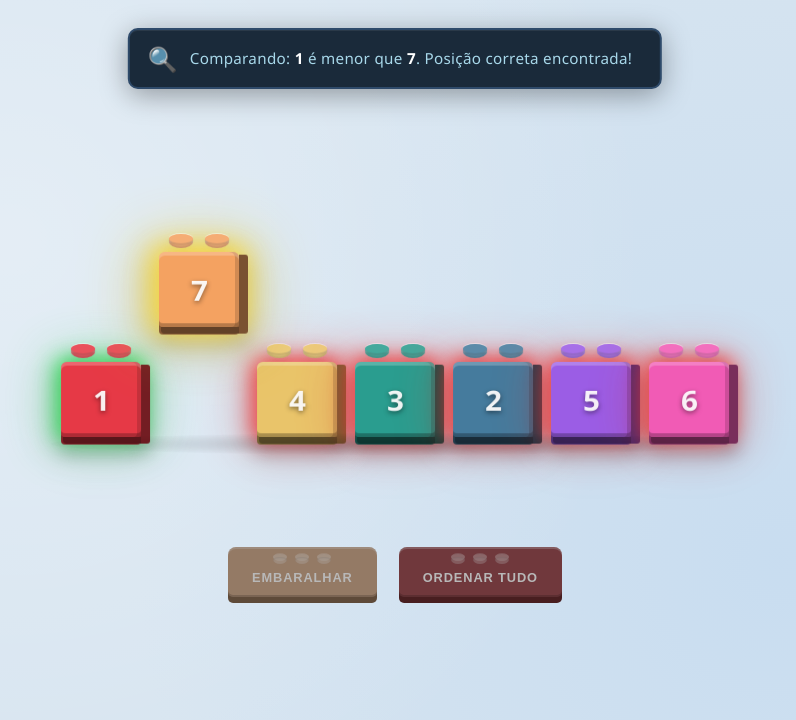
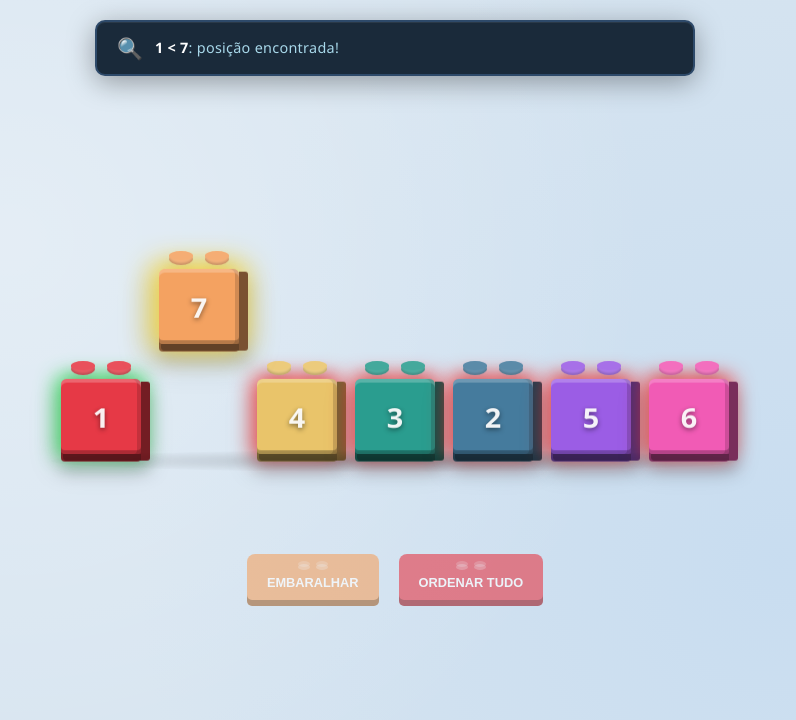
Before and after one commit to cauasampaio/insertion-sort-aed, a plain HTML site: page index.html in a window 1280 px wide. Both pictures are taken after a click on the button "ORDENAR TUDO". Shown: the whole page, without its empty margins (245-1041 px from the left). Drawn offline with Linux system fonts and the light colour scheme.

Commit message:
insertion_sort 3.0

```diff
--- a/index.html
+++ b/index.html
@@ -21,6 +21,7 @@
   --block-h:     80px;
   --stud-r:      12px;
   --stud-h:      10px;
+  --gap:         18px;
 }
 
 body {
@@ -34,38 +35,37 @@ body {
   align-items: center;
   justify-content: center;
   font-family: 'Segoe UI', Arial, sans-serif;
-  overflow: hidden;
+  overflow-x: hidden;
   user-select: none;
+  padding: 20px;
 }
 
 /* ─── Painel de instruções flutuante ─── */
 #instruction-panel {
   position: fixed;
-  top: 28px;
+  top: 20px;
   left: 50%;
   transform: translateX(-50%);
   background: var(--panel-bg);
   border: 2px solid var(--panel-border);
   border-radius: 10px;
-  padding: 12px 28px 12px 18px;
+  padding: 12px 20px;
   display: flex;
   align-items: center;
   gap: 12px;
   box-shadow: 0 6px 28px rgba(0,0,0,0.35), inset 0 1px 0 rgba(255,255,255,0.07);
   z-index: 100;
-  min-width: 380px;
-  max-width: 650px;
+  width: 90%;
+  max-width: 600px;
 }
 
-#instruction-icon { font-size: 1.5rem; flex-shrink: 0; }
-
+#instruction-icon { font-size: 1.3rem; flex-shrink: 0; }
 #instruction-text {
   color: var(--panel-text);
-  font-size: 0.95rem;
+  font-size: 0.9rem;
   letter-spacing: 0.02em;
   line-height: 1.4;
 }
-
 #instruction-text strong { color: #ffffff; }
 
 /* ─── Stage (área dos blocos) ─── */
@@ -75,12 +75,15 @@ body {
   display: flex;
   align-items: flex-end;
   justify-content: center;
-  padding: 100px 60px 70px;
+  padding: 120px 0 60px;
+  width: 100%;
+  max-width: 100vw;
 }
 
-/* ─── Container dos blocos ─── */
 #blocks-container {
   position: relative;
+  margin: 0 auto;
+  transition: width 0.5s ease;
 }
 
 /* Sombra no chão */
@@ -108,7 +111,6 @@ body {
   filter: drop-shadow(0 12px 8px rgba(0,0,0,0.22));
 }
 
-/* ─── Corpo do bloco ─── */
 .block-body {
   width: var(--block-w);
   height: var(--block-h);
@@ -126,7 +128,6 @@ body {
   transition: box-shadow 0.3s ease;
 }
 
-/* Face lateral direita */
 .block-body::after {
   content: '';
   position: absolute;
@@ -139,7 +140,6 @@ body {
   transform: skewY(-1.5deg);
 }
 
-/* Face inferior */
 .block-body::before {
   content: '';
   position: absolute;
@@ -152,19 +152,15 @@ body {
   transform: skewX(-1.5deg);
 }
 
-/* ─── Número no bloco ─── */
 .block-number {
-  font-size: 1.85rem;
+  font-size: 1.8rem;
   font-weight: 900;
   color: rgba(255,255,255,0.93);
   text-shadow: 0 2px 5px rgba(0,0,0,0.45);
   position: relative;
   z-index: 2;
-  letter-spacing: -1px;
-  pointer-events: none;
 }
 
-/* ─── Studs (pinos) no topo ─── */
 .studs-row {
   position: absolute;
   top: calc(-1 * var(--stud-h) - 4px);
@@ -181,14 +177,10 @@ body {
   height: var(--stud-h);
   background: color-mix(in srgb, var(--color) 82%, #fff);
   border-radius: 50% 50% 50% 50% / 30% 30% 70% 70%;
-  box-shadow:
-    0 -3px 0 color-mix(in srgb, var(--color) 92%, #fff),
-    inset 0 -2px 3px rgba(0,0,0,0.2),
-    inset 0 2px 3px rgba(255,255,255,0.3);
+  box-shadow: 0 -3px 0 color-mix(in srgb, var(--color) 92%, #fff), inset 0 -2px 3px rgba(0,0,0,0.2);
   position: relative;
 }
 
-/* Topo circular do stud */
 .stud::before {
   content: '';
   position: absolute;
@@ -199,63 +191,23 @@ body {
   height: 10px;
   background: color-mix(in srgb, var(--color) 88%, #fff);
   border-radius: 50%;
-  box-shadow:
-    0 -1px 0 rgba(255,255,255,0.4),
-    0 2px 2px rgba(0,0,0,0.15);
 }
 
-/* ─── Glow: posição correta ─── */
-.lego-block.status-correct .block-body {
-  box-shadow:
-    inset 0 -4px 0 rgba(0,0,0,0.25),
-    inset 0 4px 0 rgba(255,255,255,0.22),
-    inset -4px 0 0 rgba(0,0,0,0.15),
-    0 8px 0 color-mix(in srgb, var(--color) 55%, #000),
-    0 0 20px 5px rgba(40, 220, 80, 0.8),
-    0 0 48px 12px rgba(40, 220, 80, 0.3);
-}
+/* Glows */
+.lego-block.status-correct .block-body { box-shadow: inset 0 -4px 0 rgba(0,0,0,0.25), inset 0 4px 0 rgba(255,255,255,0.22), inset -4px 0 0 rgba(0,0,0,0.15), 0 8px 0 color-mix(in srgb, var(--color) 55%, #000), 0 0 20px 5px rgba(40, 220, 80, 0.8); }
+.lego-block.status-wrong .block-body { box-shadow: inset 0 -4px 0 rgba(0,0,0,0.25), inset 0 4px 0 rgba(255,255,255,0.22), inset -4px 0 0 rgba(0,0,0,0.15), 0 8px 0 color-mix(in srgb, var(--color) 55%, #000), 0 0 20px 5px rgba(255, 55, 55, 0.8); }
+.lego-block.active .block-body { box-shadow: inset 0 -4px 0 rgba(0,0,0,0.25), inset 0 4px 0 rgba(255,255,255,0.22), inset -4px 0 0 rgba(0,0,0,0.15), 0 8px 0 color-mix(in srgb, var(--color) 55%, #000), 0 0 28px 8px rgba(255, 220, 50, 0.9); }
 
-/* ─── Glow: posição errada ─── */
-.lego-block.status-wrong .block-body {
-  box-shadow:
-    inset 0 -4px 0 rgba(0,0,0,0.25),
-    inset 0 4px 0 rgba(255,255,255,0.22),
-    inset -4px 0 0 rgba(0,0,0,0.15),
-    0 8px 0 color-mix(in srgb, var(--color) 55%, #000),
-    0 0 20px 5px rgba(255, 55, 55, 0.8),
-    0 0 48px 12px rgba(255, 55, 55, 0.3);
-}
+@keyframes compare-pulse { 0%, 100% { filter: brightness(1); } 50% { filter: brightness(1.4); } }
+.lego-block.comparing { animation: compare-pulse 0.28s ease 2; }
 
-/* ─── Glow: bloco ativo (sendo movido) ─── */
-.lego-block.active .block-body {
-  box-shadow:
-    inset 0 -4px 0 rgba(0,0,0,0.25),
-    inset 0 4px 0 rgba(255,255,255,0.22),
-    inset -4px 0 0 rgba(0,0,0,0.15),
-    0 8px 0 color-mix(in srgb, var(--color) 55%, #000),
-    0 0 28px 8px rgba(255, 220, 50, 0.9),
-    0 0 60px 18px rgba(255, 220, 50, 0.4);
-}
-
-/* ─── Pulso de comparação ─── */
-@keyframes compare-pulse {
-  0%, 100% { filter: brightness(1); }
-  50%       { filter: brightness(1.4); }
-}
-
-.lego-block.comparing {
-  animation: compare-pulse 0.28s ease 2;
-}
-
-/* ════════════════════════════════════════
-   BOTÕES LEGO
-════════════════════════════════════════ */
+/* ─── Botões ─── */
 #controls {
   display: flex;
-  gap: 22px;
+  gap: 20px;
   margin-top: 40px;
-  flex-wrap: wrap;
   justify-content: center;
+  width: 100%;
 }
 
 .lego-btn {
@@ -264,12 +216,6 @@ body {
   cursor: pointer;
   padding: 0 0 6px 0;
   outline: none;
-  -webkit-tap-highlight-color: transparent;
-  transition: padding 0.08s ease;
-}
-
-.lego-btn:active {
-  padding: 6px 0 0 0;
 }
 
 .btn-face {
@@ -280,168 +226,118 @@ body {
   color: #fff;
   font-size: 0.8rem;
   font-weight: 700;
-  letter-spacing: 0.07em;
   text-transform: uppercase;
-  padding: 10px 24px 12px;
+  padding: 10px 20px;
   border-radius: 8px 8px 5px 5px;
-  min-width: 126px;
-  position: relative;
-  transition: box-shadow 0.08s ease, transform 0.08s ease;
-}
-
-.lego-btn:active .btn-face {
-  transform: translateY(5px);
-}
-
-/* Cores individuais dos botões */
-#btn-shuffle .btn-face {
-  background: #f4a261;
-  box-shadow: 0 6px 0 #a0622e, inset 0 2px 0 rgba(255,255,255,0.28), inset 0 -2px 0 rgba(0,0,0,0.18);
-}
-#btn-shuffle:active .btn-face {
-  box-shadow: 0 1px 0 #a0622e, inset 0 2px 0 rgba(255,255,255,0.28), inset 0 -2px 0 rgba(0,0,0,0.18);
-}
-
-#btn-sort .btn-face {
-  background: #e63946;
-  box-shadow: 0 6px 0 #9b1a22, inset 0 2px 0 rgba(255,255,255,0.28), inset 0 -2px 0 rgba(0,0,0,0.18);
-}
-#btn-sort:active .btn-face {
-  box-shadow: 0 1px 0 #9b1a22, inset 0 2px 0 rgba(255,255,255,0.28), inset 0 -2px 0 rgba(0,0,0,0.18);
-}
-
-/* Studs decorativos nos botões */
-.btn-studs {
-  display: flex;
-  gap: 8px;
-  margin-bottom: 1px;
-}
-
-.btn-stud {
-  width: 14px;
-  height: 7px;
-  background: rgba(255,255,255,0.28);
-  border-radius: 50% 50% 50% 50% / 40% 40% 60% 60%;
-  box-shadow: 0 -3px 0 rgba(255,255,255,0.18), inset 0 1px 2px rgba(0,0,0,0.12);
+  min-width: 120px;
   position: relative;
 }
 
-.btn-stud::before {
-  content: '';
-  position: absolute;
-  top: -4px;
-  left: 50%;
-  transform: translateX(-50%);
-  width: 14px;
-  height: 8px;
-  background: rgba(255,255,255,0.22);
-  border-radius: 50%;
+.lego-btn:active .btn-face { transform: translateY(5px); }
+
+#btn-shuffle .btn-face { background: #f4a261; box-shadow: 0 6px 0 #a0622e; }
+#btn-shuffle:active .btn-face { box-shadow: 0 1px 0 #a0622e; }
+#btn-sort .btn-face { background: #e63946; box-shadow: 0 6px 0 #9b1a22; }
+#btn-sort:active .btn-face { box-shadow: 0 1px 0 #9b1a22; }
+
+.btn-studs { display: flex; gap: 6px; }
+.btn-stud { width: 12px; height: 6px; background: rgba(255,255,255,0.25); border-radius: 50%; position: relative; }
+.btn-stud::before { content: ''; position: absolute; top: -3px; left: 0; width: 12px; height: 6px; background: rgba(255,255,255,0.2); border-radius: 50%; }
+
+.lego-btn:disabled { pointer-events: none; opacity: 0.6; }
+
+/* ─── Media Queries para Responsividade ─── */
+@media (max-width: 768px) {
+  :root {
+    --block-w: 60px;
+    --block-h: 60px;
+    --stud-r: 9px;
+    --stud-h: 8px;
+    --gap: 12px;
+  }
+  .block-number { font-size: 1.4rem; }
+  .btn-face { min-width: 100px; font-size: 0.7rem; padding: 8px 15px; }
 }
 
-/* Botão desabilitado */
-.lego-btn:disabled { pointer-events: none; }
-.lego-btn:disabled .btn-face {
-  filter: grayscale(0.55) brightness(0.72);
-}
-
-/* ─── Responsividade ─── */
-@media (max-width: 680px) {
+@media (max-width: 480px) {
   :root {
-    --block-w: 54px;
-    --block-h: 54px;
-    --stud-r: 8px;
-    --stud-h: 7px;
+    --block-w: 50px;
+    --block-h: 50px;
+    --stud-r: 7px;
+    --stud-h: 6px;
+    --gap: 8px;
   }
-  .block-number { font-size: 1.25rem; }
-  #instruction-panel { min-width: 260px; }
-  #controls { gap: 12px; }
-  .btn-face { min-width: 96px; font-size: 0.72rem; padding: 8px 14px 10px; }
+  .block-number { font-size: 1.2rem; }
+  #instruction-panel { top: 10px; padding: 8px 15px; }
+  #instruction-text { font-size: 0.8rem; }
+  #controls { gap: 10px; }
+  .btn-face { min-width: 90px; padding: 6px 10px; }
 }
   </style>
 </head>
 <body>
 
-  <!-- Painel de instruções flutuante -->
   <div id="instruction-panel">
     <div id="instruction-icon">🔧</div>
     <div id="instruction-text">Pressione <strong>Ordenar Tudo</strong> para começar!</div>
   </div>
 
-  <!-- Área principal dos blocos -->
   <div id="stage">
     <div id="blocks-container"></div>
   </div>
 
-  <!-- Painel de controle -->
   <div id="controls">
     <button class="lego-btn" id="btn-shuffle">
       <span class="btn-face">
-        <span class="btn-studs">
-          <span class="btn-stud"></span>
-          <span class="btn-stud"></span>
-          <span class="btn-stud"></span>
-        </span>
+        <span class="btn-studs"><span class="btn-stud"></span><span class="btn-stud"></span></span>
         Embaralhar
       </span>
     </button>
     <button class="lego-btn" id="btn-sort">
       <span class="btn-face">
-        <span class="btn-studs">
-          <span class="btn-stud"></span>
-          <span class="btn-stud"></span>
-          <span class="btn-stud"></span>
-        </span>
+        <span class="btn-studs"><span class="btn-stud"></span><span class="btn-stud"></span></span>
         Ordenar Tudo
       </span>
     </button>
   </div>
 
   <script>
-/* ─── Paleta de cores dos blocos ─── */
-const BLOCK_COLORS = [
-  '#e63946',
-  '#f4a261',
-  '#e9c46a',
-  '#2a9d8f',
-  '#457b9d',
-  '#9b5de5',
-  '#f15bb5',
-];
+const BLOCK_COLORS = ['#e63946', '#f4a261', '#e9c46a', '#2a9d8f', '#457b9d', '#9b5de5', '#f15bb5'];
+const T_LIFT = 800, T_SLIDE = 1000, T_SNAP = 700, T_PLACE = 1200, T_PAUSE = 800;
 
-/* ─── Constantes de tempo (ms) ─── */
-const T_LIFT  = 800;
-const T_SLIDE = 1000;
-const T_SNAP  = 700;
-const T_PLACE = 1200;
-const T_PAUSE = 800;
+let arr = [], colorMap = {}, sorted = [], steps = [], cursor = 0, busy = false;
+let currentBlockCount = 7;
 
-/* ─── Estado global ─── */
-let arr      = [];
-let colorMap = {};
-let sorted   = [];
-let steps    = [];
-let cursor   = 0;
-let busy     = false;
-
-/* ─── Referências DOM ─── */
-const stage   = document.getElementById('blocks-container');
+const stage = document.getElementById('blocks-container');
 const instrEl = document.getElementById('instruction-text');
-const iconEl  = document.getElementById('instruction-icon');
+const iconEl = document.getElementById('instruction-icon');
 const btnShuf = document.getElementById('btn-shuffle');
 const btnAuto = document.getElementById('btn-sort');
 
-/* ════════════════════════════════════════
-   INICIALIZAÇÃO
-════════════════════════════════════════ */
+function getBlockCount() {
+  const width = window.innerWidth;
+  if (width < 480) return 3;
+  if (width < 600) return 4;
+  if (width < 768) return 5;
+  if (width < 900) return 6;
+  return 7;
+}
+
 function init() {
-  arr = fisherYates([1, 2, 3, 4, 5, 6, 7]);
+  const newCount = getBlockCount();
+  currentBlockCount = newCount;
+
+  // Criar array baseado no tamanho da tela
+  const baseArr = Array.from({length: newCount}, (_, i) => i + 1);
+  arr = fisherYates(baseArr);
+
   colorMap = {};
-  arr.forEach((v, i) => { colorMap[v] = BLOCK_COLORS[i]; });
-  sorted  = [...arr].sort((a, b) => a - b);
-  steps   = precompute([...arr]);
-  cursor  = 0;
+  arr.forEach((v, i) => { colorMap[v] = BLOCK_COLORS[i % BLOCK_COLORS.length]; });
+  sorted = [...arr].sort((a, b) => a - b);
+  steps = precompute([...arr]);
+  cursor = 0;
   buildDOM();
-  say('🔧', 'Pressione <strong>Ordenar Tudo</strong> para visualizar!');
+  say('🔧', `Modo responsivo: <strong>${newCount} blocos</strong>. Pressione Ordenar!`);
   syncButtons();
 }
 
@@ -453,28 +349,18 @@ function fisherYates(a) {
   return a;
 }
 
-/* ════════════════════════════════════════
-   PRÉ-COMPUTAÇÃO DOS PASSOS (Lógica Real)
-════════════════════════════════════════ */
 function precompute(a) {
   const ops = [];
   for (let i = 1; i < a.length; i++) {
     let j = i;
-    // Pega o elemento atual (chave)
     ops.push({ op: 'pick', i: i, val: a[i] });
-
     while (j > 0) {
-      const valKey = a[j];
-      const valPrev = a[j-1];
-
-      if (valPrev > valKey) {
-        // Compara e decide trocar
-        ops.push({ op: 'compare', i: j, j: j-1, valI: valKey, valJ: valPrev, result: 'swap' });
+      if (a[j-1] > a[j]) {
+        ops.push({ op: 'compare', i: j, j: j-1, valI: a[j], valJ: a[j-1], result: 'swap' });
         [a[j], a[j-1]] = [a[j-1], a[j]];
         j--;
       } else {
-        // Compara e decide parar
-        ops.push({ op: 'compare', i: j, j: j-1, valI: valKey, valJ: valPrev, result: 'stop' });
+        ops.push({ op: 'compare', i: j, j: j-1, valI: a[j], valJ: a[j-1], result: 'stop' });
         break;
       }
     }
@@ -484,28 +370,27 @@ function precompute(a) {
   return ops;
 }
 
-/* ════════════════════════════════════════
-   CONSTRUÇÃO DO DOM
-════════════════════════════════════════ */
-const BLOCK_W = 80;
-const GAP     = 18;
+function getStyles() {
+  const style = getComputedStyle(document.documentElement);
+  return {
+    w: parseInt(style.getPropertyValue('--block-w')),
+    g: parseInt(style.getPropertyValue('--gap'))
+  };
+}
 
 function buildDOM() {
   stage.innerHTML = '';
-  const total  = arr.length;
-  const stageW = total * BLOCK_W + (total - 1) * GAP;
-  stage.style.width    = stageW + 'px';
-  stage.style.position = 'relative';
-  stage.style.height   = '140px';
+  const { w, g } = getStyles();
+  const total = arr.length;
+  const stageW = total * w + (total - 1) * g;
+  stage.style.width = stageW + 'px';
+  stage.style.height = (w + 60) + 'px';
 
   arr.forEach((val, idx) => {
     const el = makeBlock(val);
-    el.style.position = 'absolute';
-    el.style.left     = slotX(idx) + 'px';
-    el.style.bottom   = '0';
+    el.style.left = (idx * (w + g)) + 'px';
     stage.appendChild(el);
   });
-
   refreshGlows();
 }
 
@@ -515,146 +400,86 @@ function makeBlock(val) {
   wrap.dataset.value = val;
   wrap.style.setProperty('--color', colorMap[val]);
   wrap.style.transition = `left ${T_SLIDE}ms cubic-bezier(.4,0,.2,1), bottom ${T_LIFT}ms cubic-bezier(.4,0,.2,1)`;
-
-  const studs = document.createElement('div');
-  studs.className = 'studs-row';
-  studs.innerHTML = '<span class="stud"></span><span class="stud"></span>';
-
-  const body = document.createElement('div');
-  body.className = 'block-body';
-
-  const num = document.createElement('span');
-  num.className = 'block-number';
-  num.textContent = val;
-
-  body.appendChild(num);
-  wrap.appendChild(studs);
-  wrap.appendChild(body);
+  wrap.innerHTML = `<div class="studs-row"><span class="stud"></span><span class="stud"></span></div><div class="block-body"><span class="block-number">${val}</span></div>`;
   return wrap;
 }
 
-function slotX(n) { return n * (BLOCK_W + GAP); }
-function blockByVal(v) { return stage.querySelector(`.lego-block[data-value="${v}"]`); }
-
 function refreshGlows() {
-  const blocks = Array.from(stage.querySelectorAll('.lego-block'));
-  // No Insertion Sort, a sublista à esquerda do cursor está "ordenada entre si"
-  // Mas o glow verde/vermelho original baseia-se na posição final global.
-  // Vamos manter a lógica original de glow para clareza do objetivo final.
-  blocks.forEach((el) => {
+  const { w, g } = getStyles();
+  stage.querySelectorAll('.lego-block').forEach(el => {
     const val = parseInt(el.dataset.value);
-    // Encontrar índice atual baseado no left
-    const currentIdx = Math.round(parseFloat(el.style.left) / (BLOCK_W + GAP));
+    const idx = Math.round(parseFloat(el.style.left) / (w + g));
     el.classList.remove('status-correct', 'status-wrong');
-    el.classList.add(val === sorted[currentIdx] ? 'status-correct' : 'status-wrong');
+    el.classList.add(val === sorted[idx] ? 'status-correct' : 'status-wrong');
   });
 }
 
-function say(icon, html) {
-  iconEl.textContent = icon;
-  instrEl.innerHTML  = html;
-}
-
-function syncButtons() {
-  const done = cursor >= steps.length;
-  btnShuf.disabled = busy;
-  btnAuto.disabled = busy || done;
-}
+function say(icon, html) { iconEl.textContent = icon; instrEl.innerHTML = html; }
+function syncButtons() { btnShuf.disabled = busy; btnAuto.disabled = busy || cursor >= steps.length; }
 
 async function runStep() {
   if (busy || cursor >= steps.length) return;
-  busy = true;
-  syncButtons();
-
+  busy = true; syncButtons();
   const s = steps[cursor++];
-
-  if (s.op === 'pick')    await doPick(s.i, s.val);
-  if (s.op === 'compare') await doCompare(s.i, s.j, s.valI, s.valJ, s.result);
-  if (s.op === 'place')   await doPlace(s.i, s.val);
-  if (s.op === 'done')    await doDone();
-
-  busy = false;
-  syncButtons();
+  if (s.op === 'pick') await doPick(s.val);
+  else if (s.op === 'compare') await doCompare(s.valI, s.valJ, s.result);
+  else if (s.op === 'place') await doPlace(s.val);
+  else if (s.op === 'done') await doDone();
+  busy = false; syncButtons();
 }
 
-/* ─── Ações de Animação ─── */
-
-async function doPick(idx, val) {
+async function doPick(val) {
   const el = blockByVal(val);
-  say('⬆️', `Selecionando bloco <strong>${val}</strong> para inserir na sublista ordenada.`);
+  say('⬆️', `Selecionando <strong>${val}</strong> para inserir.`);
   el.classList.add('active');
   el.style.bottom = '110px';
   el.style.zIndex = '50';
   await wait(T_LIFT + 400);
 }
 
-async function doCompare(idxI, idxJ, valI, valJ, result) {
-  const elI = blockByVal(valI);
-  const elJ = blockByVal(valJ);
-
+async function doCompare(valI, valJ, result) {
+  const elI = blockByVal(valI), elJ = blockByVal(valJ);
+  const { w, g } = getStyles();
   if (result === 'swap') {
-    say('🔍', `Comparando: <strong>${valJ}</strong> é maior que <strong>${valI}</strong>. Movendo <strong>${valJ}</strong> para a direita...`);
+    say('🔍', `<strong>${valJ} > ${valI}</strong>: movendo <strong>${valJ}</strong>.`);
     elJ.classList.add('comparing');
-
-    // Troca visual
-    elI.style.left = slotX(idxJ) + 'px';
-    elJ.style.left = slotX(idxI) + 'px';
+    const leftI = elI.style.left, leftJ = elJ.style.left;
+    elI.style.left = leftJ; elJ.style.left = leftI;
     await wait(T_SLIDE + 600);
     elJ.classList.remove('comparing');
   } else {
-    say('🔍', `Comparando: <strong>${valJ}</strong> é menor que <strong>${valI}</strong>. Posição correta encontrada!`);
+    say('🔍', `<strong>${valJ} < ${valI}</strong>: posição encontrada!`);
     elJ.classList.add('comparing');
     await wait(T_PLACE);
     elJ.classList.remove('comparing');
   }
 }
 
-async function doPlace(idx, val) {
+async function doPlace(val) {
   const el = blockByVal(val);
-  say('⬇️', `Encaixando bloco <strong>${val}</strong> na sua nova posição.`);
+  say('⬇️', `Encaixando <strong>${val}</strong>.`);
   el.classList.remove('active');
   el.style.bottom = '0';
   await wait(T_SNAP);
-
-  // Bounce
-  el.style.transition = `bottom 200ms ease-out`;
-  el.style.bottom = '6px';
-  await wait(200);
-  el.style.transition = `bottom 200ms ease-in`;
-  el.style.bottom = '0';
-  await wait(200);
-
-  el.style.transition = `left ${T_SLIDE}ms cubic-bezier(.4,0,.2,1), bottom ${T_LIFT}ms cubic-bezier(.4,0,.2,1)`;
   el.style.zIndex = '';
   refreshGlows();
   await wait(400);
 }
 
 async function doDone() {
-  say('🎉', '<strong>Ordenação completa!</strong> Todos os blocos foram inseridos corretamente.');
-  const blocks = Array.from(stage.querySelectorAll('.lego-block'));
-  for (const b of blocks) {
-    b.classList.add('comparing');
-    await wait(150);
-    b.classList.remove('comparing');
-  }
-  refreshGlows();
+  say('🎉', '<strong>Ordenação completa!</strong>');
+  stage.querySelectorAll('.lego-block').forEach(b => b.classList.add('comparing'));
+  await wait(1000);
+  stage.querySelectorAll('.lego-block').forEach(b => b.classList.remove('comparing'));
 }
 
-async function autoSort() {
-  while (cursor < steps.length) {
-    await runStep();
-    if (cursor < steps.length) await wait(T_PAUSE);
-  }
-}
-
+function blockByVal(v) { return stage.querySelector(`.lego-block[data-value="${v}"]`); }
 function wait(ms) { return new Promise(r => setTimeout(r, ms)); }
 
 btnShuf.addEventListener('click', () => { if (!busy) init(); });
-btnAuto.addEventListener('click', async () => {
-  if (busy || cursor >= steps.length) return;
-  await autoSort();
-});
+btnAuto.addEventListener('click', async () => { if (!busy) { while(cursor < steps.length) { await runStep(); await wait(T_PAUSE); } } });
+
+window.addEventListener('resize', () => { if (!busy && getBlockCount() !== currentBlockCount) init(); });
 
 init();
   </script>
```
